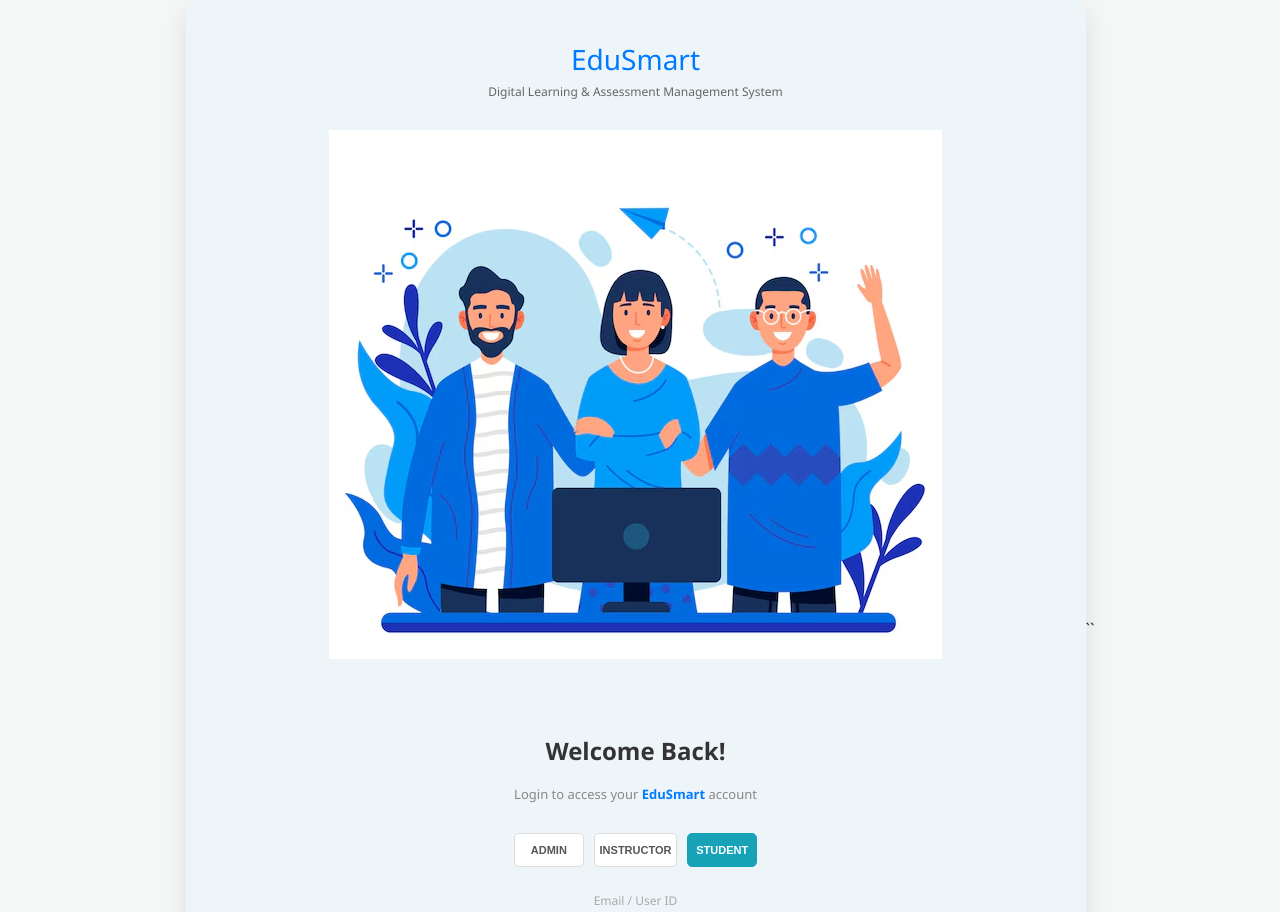
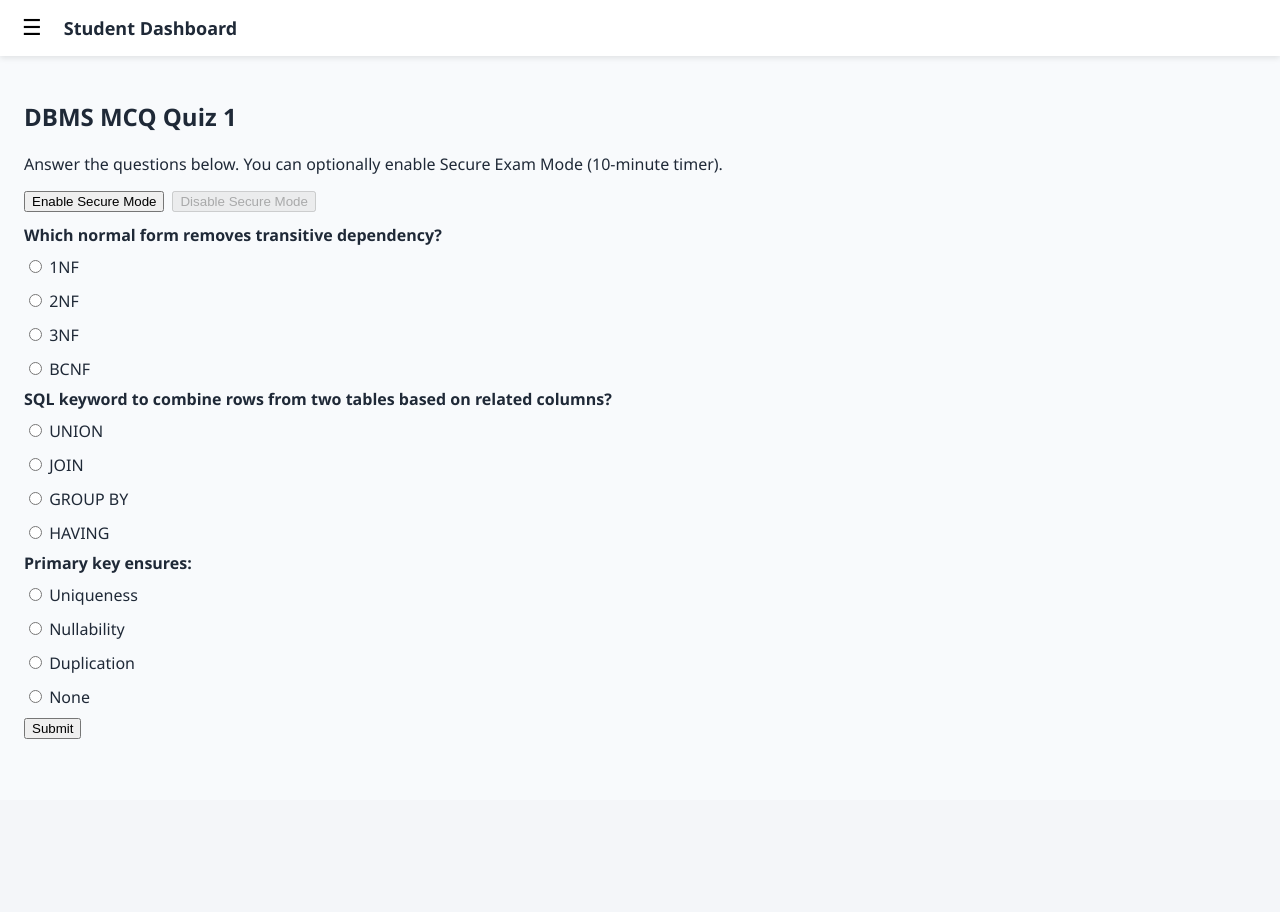
Before and after one commit to Saipranay1560/Edusmart-pod1, an Angular app: page /student/assessment-quiz/asm-dbms-quiz1 in a window 1280 px wide. Before the commit this address led to /login. Shown: the top 912 px of the page. After the commit the page ends 800 px from the top, so only its background shows below. Built offline with nearby package versions, Linux system fonts and the light colour scheme; sample sign-in values are in the browser's storage.

Commit message:
Navigation Properly Added...

```diff
--- a/src/app/app.routes.ts
+++ b/src/app/app.routes.ts
@@ -34,9 +34,9 @@ export const routes: Routes = [
     path: 'student',
     component: Student,
     canActivate: [authGuard],
-    data: { role: 'student' },
+    // data: { role: 'student' },
     children: [
-      // CHANGE THIS LINE: Redirect to courses instead of student-profile
+
       { path: '', redirectTo: 'student-profile', pathMatch: 'full' },
 
       { path: 'courses', loadComponent: () => import('./student/pages/courses/courses').then(m => m.Courses) },
--- a/src/app/login/login.ts
+++ b/src/app/login/login.ts
@@ -86,7 +86,7 @@ this.router.navigate([target]);
   goToSignup(): void {
     this.router.navigate(['/signup']);
   }
-  abc = 345;
+
 }
 // shaurya
 
--- a/src/app/student/pages/assessment-quiz/assessment-quiz.css
+++ b/src/app/student/pages/assessment-quiz/assessment-quiz.css
@@ -1,4 +1,3 @@
-
 .questions { display: grid; gap: var(--space-3); margin: var(--space-3) 0; }
 .question { border: 1px dashed var(--border); }
 .question p { margin: 0 0 6px; font-weight: 600; }
--- a/src/app/student/pages/course-detail/course-detail.css
+++ b/src/app/student/pages/course-detail/course-detail.css
@@ -1,3 +1,2 @@
-
 ul { padding-left: var(--space-4); margin-top: var(--space-2); }
 li { margin: 8px 0; display: flex; align-items: center; gap: 10px; }
--- a/src/app/student/pages/course-detail/course-detail.html
+++ b/src/app/student/pages/course-detail/course-detail.html
@@ -1,4 +1,3 @@
-
 <div class="card" *ngIf="course">
   <h2>{{ course.title }}</h2>
   <p class="muted">Mode: <strong>{{ course.mode }}</strong> • Credits: {{ course.credits }}</p>
--- a/src/app/student/pages/course-detail/course-detail.ts
+++ b/src/app/student/pages/course-detail/course-detail.ts
@@ -1,4 +1,3 @@
-
 import { Component } from '@angular/core';
 import { CommonModule } from '@angular/common';
 import { ActivatedRoute, RouterModule } from '@angular/router';
--- a/src/app/student/pages/student-profile/student-profile.ts
+++ b/src/app/student/pages/student-profile/student-profile.ts
@@ -1,4 +1,3 @@
-
 import { Component } from '@angular/core';
 import { RouterModule } from '@angular/router';
 import { CommonModule } from '@angular/common';
--- a/src/app/student/services/exam.ts
+++ b/src/app/student/services/exam.ts
@@ -1,4 +1,3 @@
-
 import { Injectable, signal } from '@angular/core';
 
 @Injectable({ providedIn: 'root' })
--- a/src/app/student/services/grading.ts
+++ b/src/app/student/services/grading.ts
@@ -1,4 +1,3 @@
-
 import { Injectable } from '@angular/core';
 import { Assessment, QuizResult } from '../shared';
 
```
Also changed, not shown: src/app/student/shared/index.ts (line endings or trailing spaces), src/app/student/student.css (line endings or trailing spaces), 1 other file (tests, documents, lock files or other folders).
